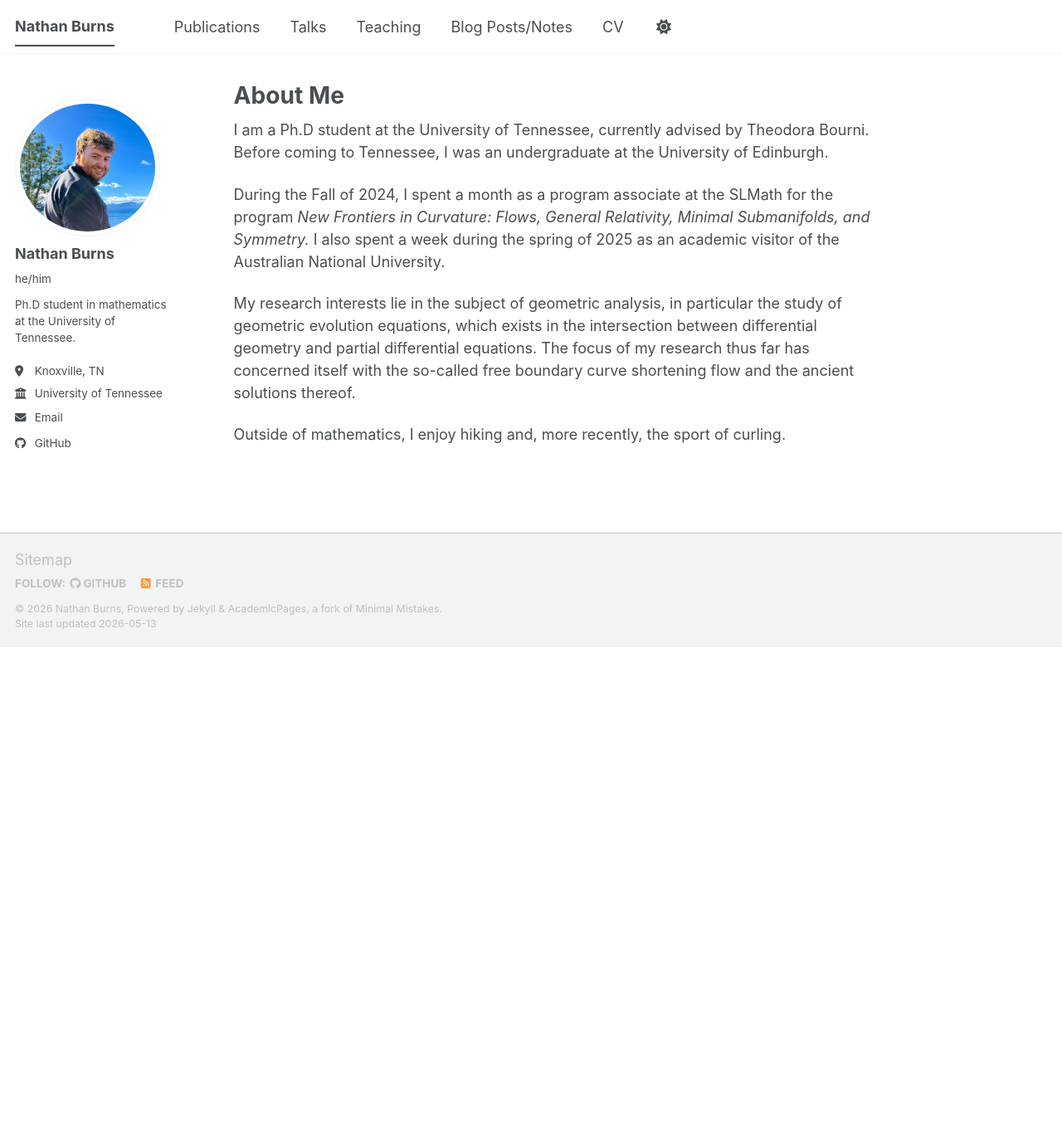
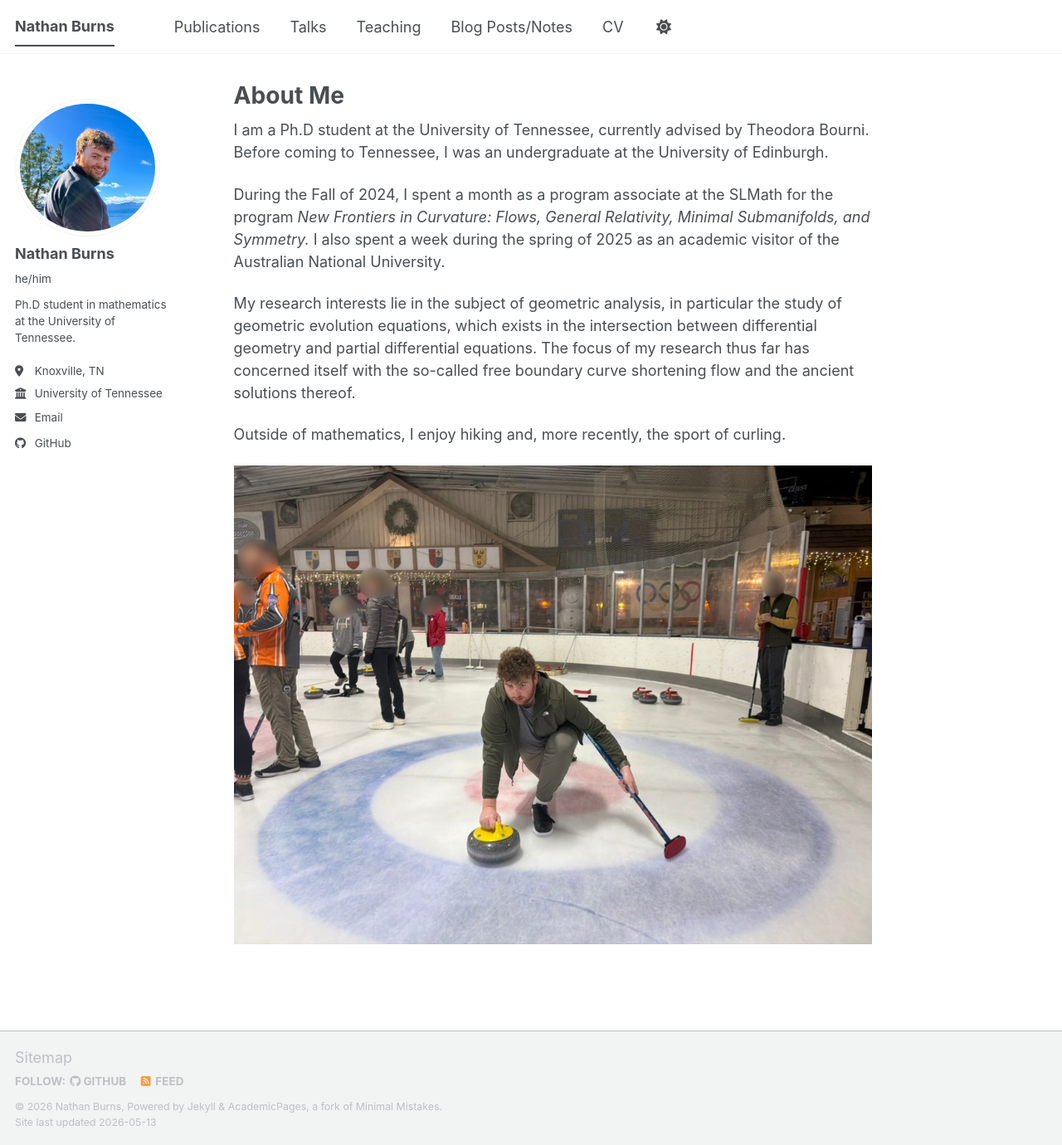
Before and after one commit to nathan-p-burns/nathan-p-burns.github.io, a Jekyll site: the page built from _pages/about.md, in a window 1280 px wide and 1380 px high. Shown: the whole window at 83% size. Built offline with Jekyll 4.4.1, drawn with Linux system fonts in a browser that asks for light colours; a script bundle is joined from its source files by our own code; library files that are not in the unit come from our copies.

Commit message:
Added curling pic

```diff
--- a/_pages/about.md
+++ b/_pages/about.md
@@ -14,3 +14,5 @@ During the Fall of 2024, I spent a month as a program associate at the SLMath fo
 My research interests lie in the subject of geometric analysis, in particular the study of geometric evolution equations, which exists in the intersection between differential geometry and partial differential equations. The focus of my research thus far has concerned itself with the so-called free boundary curve shortening flow and the ancient solutions thereof.
 
 Outside of mathematics, I enjoy hiking and, more recently, the sport of curling.
+
+![Curling at the Great Smokey Mountains Curling Club](https://nathan-p-burns.github.io/images/curling.png)
```
Also changed, not shown: images/curling.png (added).
